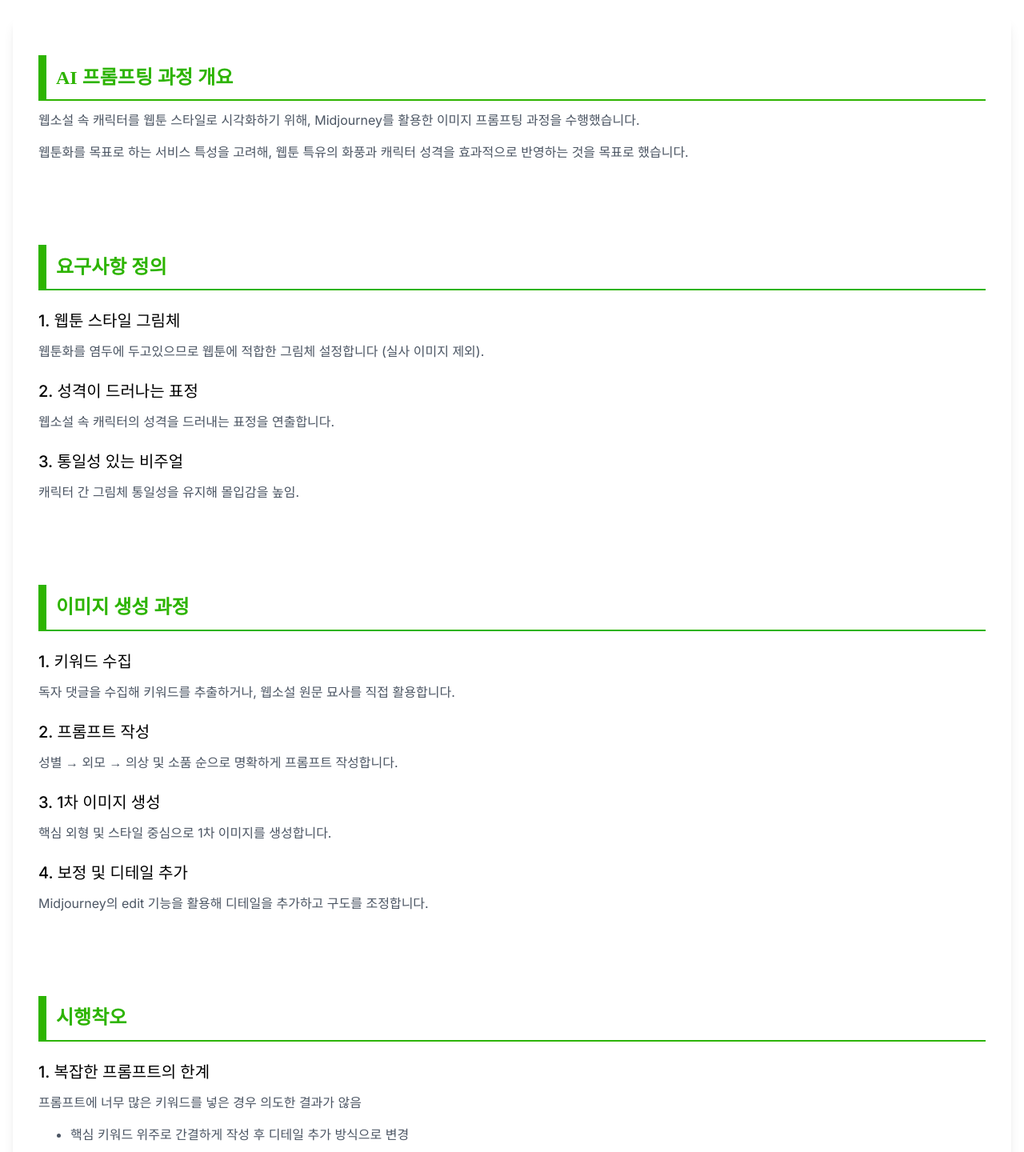
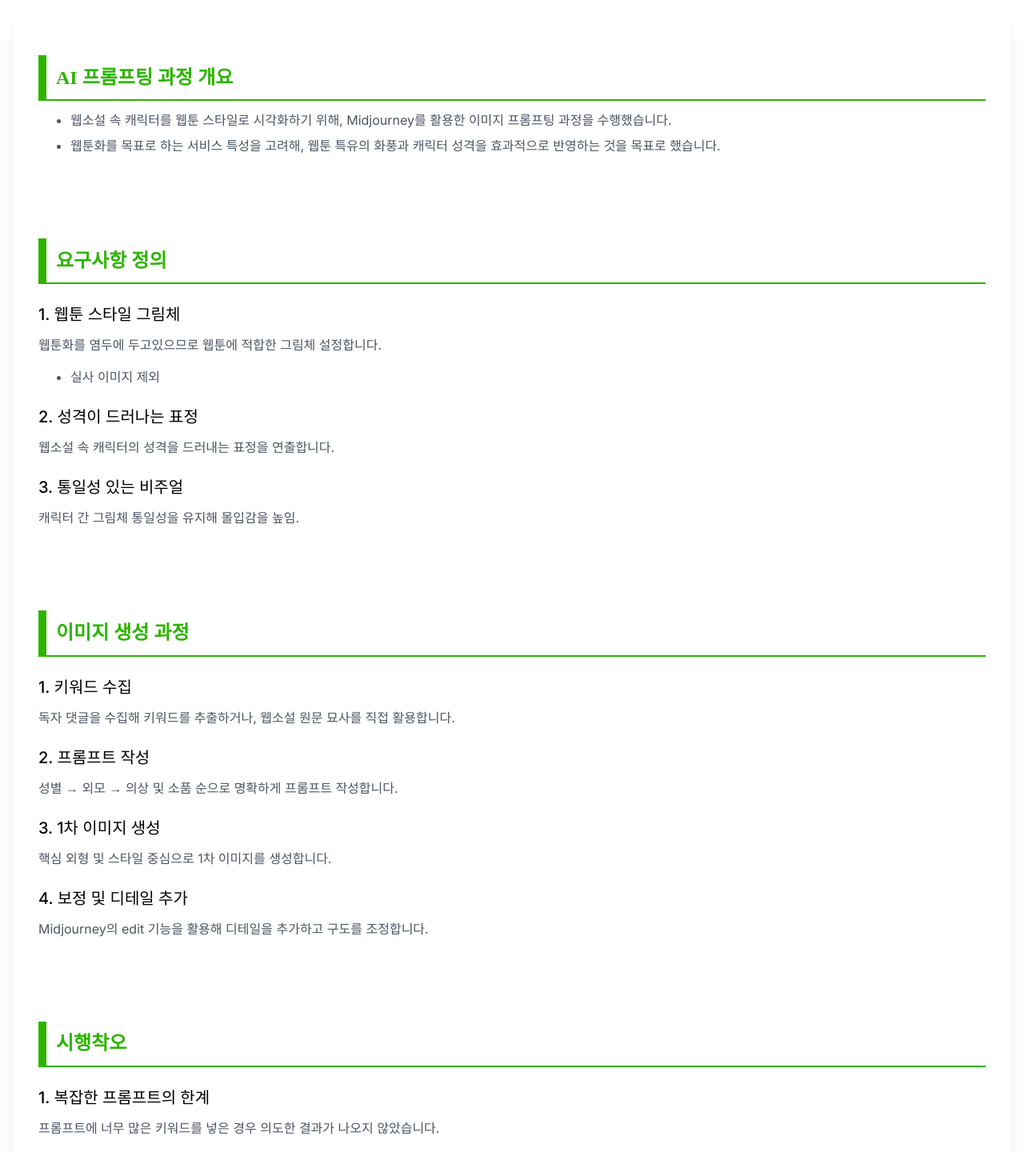
Before and after one commit to chips-mania/CharacterSketch, a React (Vite) app: page /AIprompting in a window 1280 px wide. Shown: the part 1380-2820 px from the top of the page at 80% size. Built offline with nearby package versions, Linux system fonts and the light colour scheme; no server answers.

Commit message:
Doc: AI프롬프팅페이지 수정

```diff
--- a/src/pages/NovelDetailPage/NovelDetailPage.tsx
+++ b/src/pages/NovelDetailPage/NovelDetailPage.tsx
@@ -5,15 +5,16 @@ import ImageModal from '../../components/ImageModal/ImageModal';
 
 const AI_PROMPTING_CONTENT = `
 ## AI 프롬프팅 과정 개요
-웹소설 속 캐릭터를 웹툰 스타일로 시각화하기 위해, Midjourney를 활용한 이미지 프롬프팅 과정을 수행했습니다.
-웹툰화를 목표로 하는 서비스 특성을 고려해, 웹툰 특유의 화풍과 캐릭터 성격을 효과적으로 반영하는 것을 목표로 했습니다.
+- 웹소설 속 캐릭터를 웹툰 스타일로 시각화하기 위해, Midjourney를 활용한 이미지 프롬프팅 과정을 수행했습니다.
+- 웹툰화를 목표로 하는 서비스 특성을 고려해, 웹툰 특유의 화풍과 캐릭터 성격을 효과적으로 반영하는 것을 목표로 했습니다.
 
 <br/><br/><br/>
 
 ## 요구사항 정의
 
 ### 1. 웹툰 스타일 그림체
-웹툰화를 염두에 두고있으므로 웹툰에 적합한 그림체 설정합니다 (실사 이미지 제외).
+웹툰화를 염두에 두고있으므로 웹툰에 적합한 그림체 설정합니다.
+- 실사 이미지 제외
 
 ### 2. 성격이 드러나는 표정
 웹소설 속 캐릭터의 성격을 드러내는 표정을 연출합니다.
@@ -42,11 +43,11 @@ Midjourney의 edit 기능을 활용해 디테일을 추가하고 구도를 조
 ## 시행착오
 
 ### 1. 복잡한 프롬프트의 한계
-프롬프트에 너무 많은 키워드를 넣은 경우 의도한 결과가 않음
+프롬프트에 너무 많은 키워드를 넣은 경우 의도한 결과가 나오지 않았습니다.
 - 핵심 키워드 위주로 간결하게 작성 후 디테일 추가 방식으로 변경
 
 ### 2. 과도한 키워드 영향력
-특정 키워드(fantasy, anime 등)가 전체 스타일을 과도하게 좌우함
+특정 키워드(fantasy, anime 등)가 전체 스타일을 과도하게 좌우했습니다.
 - 키워드를 신중히 선택하고, 가중치를 활용하여 조정
 
 <br/><br/><br/>
```
